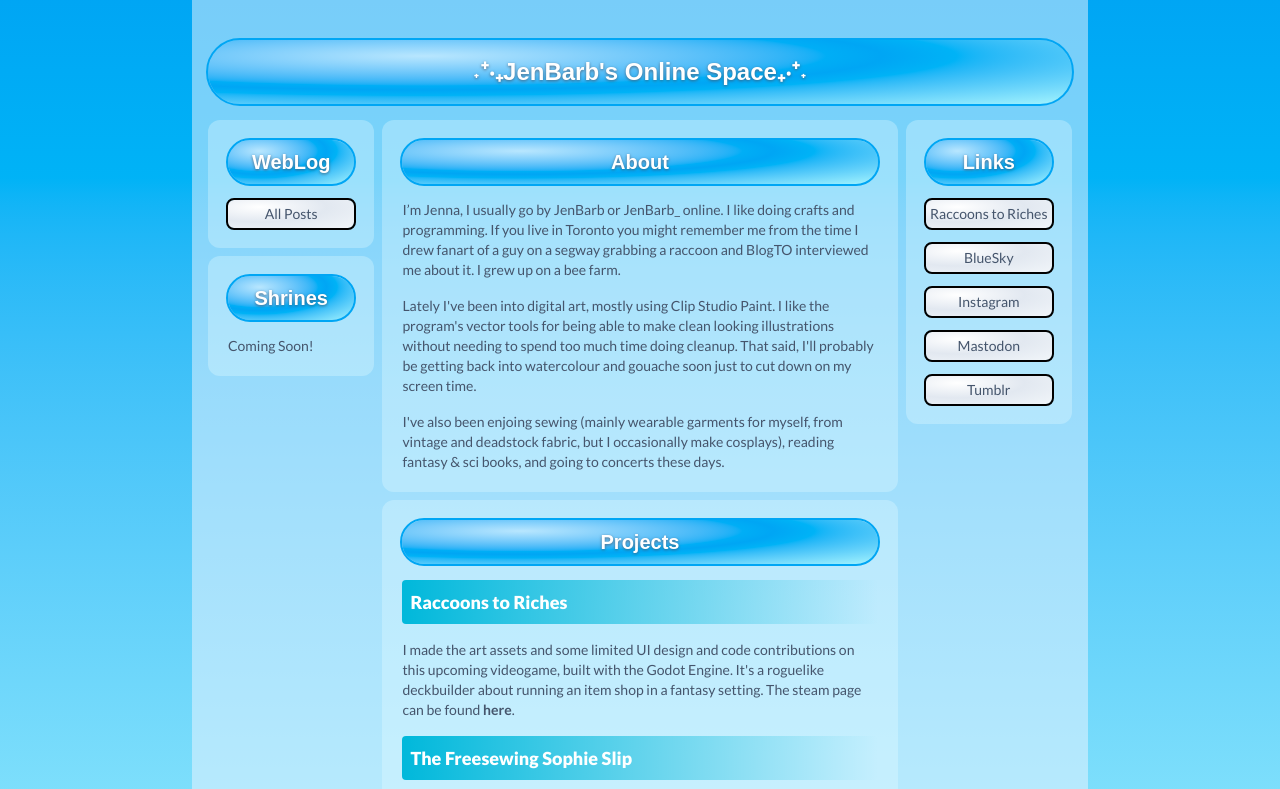
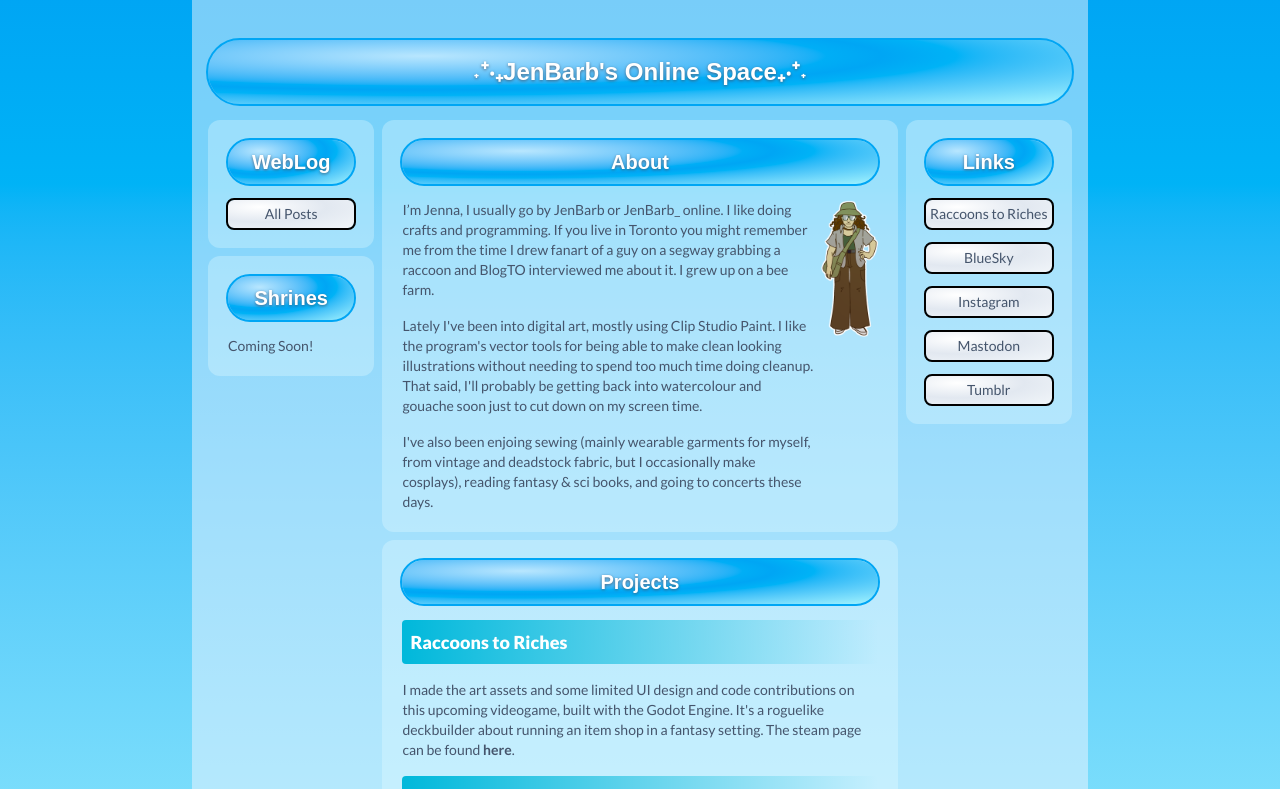
Before and after one commit to JennaBarbara/my-neocities, a Next.js app: page /home in a window 1280 px wide. Shown: the top 789 px of the page. Built offline with nearby package versions, Linux system fonts and the light colour scheme; a web font is replaced by a local one.

Commit message:
adding jenna sticker

```diff
--- a/app/home/page.tsx
+++ b/app/home/page.tsx
@@ -40,6 +40,7 @@ export default function Home() {
         <Card
             title="About"
         >
+        <div className="flex flex-col md:flex-row gap-2">
           <div className="flex flex-col gap-4">
             <p>
               I’m Jenna, I usually go by JenBarb or JenBarb_ online. I like doing crafts and programming. If you live in Toronto you might remember me from the time I drew fanart of a guy on a segway grabbing a raccoon and BlogTO interviewed me about it. I grew up on a bee farm.
@@ -50,7 +51,11 @@ export default function Home() {
             <p>
               I&apos;ve also been enjoing sewing (mainly wearable garments for myself, from vintage and deadstock fabric, but I occasionally make cosplays), reading fantasy & sci books, and going to concerts these days.
             </p>
-
+          </div>
+          <div className="w-64">
+            <Image src="/cropped.png"
+            alt="this is me" objectFit="contain" width={300} height={300} />
+          </div>
         </div>
 
         </Card>
```
Also changed, not shown: public/cropped.png (added). Lines whose indentation alone changed are shown as unchanged.
